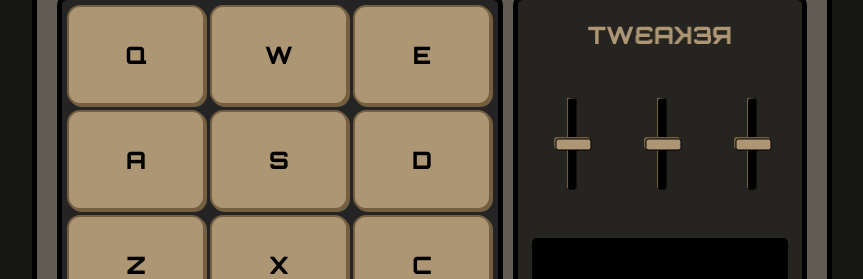
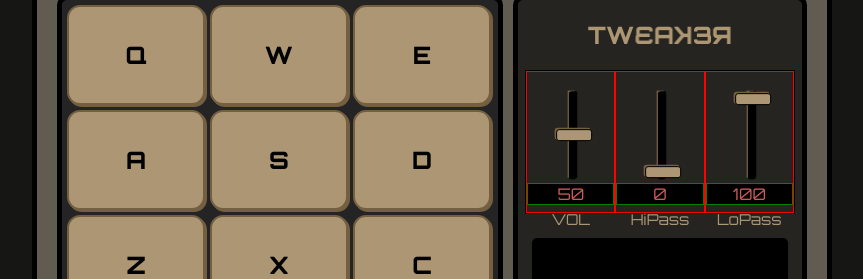
Before and after one commit to seantokuzo/DER-PC3000, a React (Create React App) app: page / in a window 1280 px wide. Shown: the part 235-514 px from the top of the page, without its empty margins (208-1071 px from the left). Built offline with nearby package versions, Linux system fonts and the light colour scheme.

Commit message:
display filter values but no actual filters hooked up

```diff
--- a/src/App.js
+++ b/src/App.js
@@ -32,7 +32,9 @@ function App() {
     type: '',
     name: '',
     src: '',
-    volume: 0.5
+    volume: 0.5,
+    hiPass: 0,
+    loPass: 1
   })
   const [myPads, setMyPads] = useState([
     {
@@ -41,7 +43,9 @@ function App() {
       type: sounds[4].type,
       name: sounds[4].samples[0].name,
       src: sounds[4].samples[0].src,
-      volume: 0.5
+      volume: 0.5,
+      hiPass: 0,
+      loPass: 1
     },
     {
       key: 'W',
@@ -49,7 +53,9 @@ function App() {
       type: sounds[4].type,
       name: sounds[4].samples[1].name,
       src: sounds[4].samples[1].src,
-      volume: 0.5
+      volume: 0.5,
+      hiPass: 0,
+      loPass: 1
     },
     {
       key: 'E',
@@ -57,7 +63,9 @@ function App() {
       type: sounds[1].type,
       name: sounds[1].samples[1].name,
       src: sounds[1].samples[1].src,
-      volume: 0.5
+      volume: 0.5,
+      hiPass: 0,
+      loPass: 1
     },
     {
       key: 'A',
@@ -65,7 +73,9 @@ function App() {
       type: sounds[0].type,
       name: sounds[0].samples[0].name,
       src: sounds[0].samples[0].src,
-      volume: 0.5
+      volume: 0.5,
+      hiPass: 0,
+      loPass: 1
     },
     {
       key: 'S',
@@ -73,7 +83,9 @@ function App() {
       type: sounds[0].type,
       name: sounds[0].samples[2].name,
       src: sounds[0].samples[2].src,
-      volume: 0.5
+      volume: 0.5,
+      hiPass: 0,
+      loPass: 1
     },
     {
       key: 'D',
@@ -81,7 +93,9 @@ function App() {
       type: sounds[2].type,
       name: sounds[2].samples[2].name,
       src: sounds[2].samples[2].src,
-      volume: 0.5
+      volume: 0.5,
+      hiPass: 0,
+      loPass: 1
     },
     {
       key: 'Z',
@@ -89,7 +103,9 @@ function App() {
       type: sounds[5].type,
       name: sounds[5].samples[4].name,
       src: sounds[5].samples[4].src,
-      volume: 0.5
+      volume: 0.5,
+      hiPass: 0,
+      loPass: 1
     },
     {
       key: 'X',
@@ -97,7 +113,9 @@ function App() {
       type: sounds[7].type,
       name: sounds[7].samples[3].name,
       src: sounds[7].samples[3].src,
-      volume: 0.5
+      volume: 0.5,
+      hiPass: 0,
+      loPass: 1
     },
     {
       key: 'C',
@@ -105,7 +123,9 @@ function App() {
       type: sounds[3].type,
       name: sounds[3].samples[2].name,
       src: sounds[3].samples[2].src,
-      volume: 0.5
+      volume: 0.5,
+      hiPass: 0,
+      loPass: 1
     }
   ])
 
@@ -278,8 +298,7 @@ function App() {
     }
   }
 
-  function resetVolume(e) {
-    console.log(e)
+  function resetVolume() {
     if (currentPad.code) {
       let sliceIndex = myPads.map((pad, ind) => {
         if (pad.key === currentPad.key) {
@@ -300,6 +319,102 @@ function App() {
       ]))
       const currentSound = document.getElementById(currentPad.key)
       currentSound.volume = 0.5
+    }
+  }
+
+  function adjustHiPass(e) {
+    if (currentPad.code) {
+      let sliceIndex = myPads.map((pad, ind) => {
+        if (pad.key === currentPad.key) {
+          return ind
+        } else return false
+      }).filter(item => item !== false)[0]
+      setCurrentPad(prevCurrentPad => ({
+        ...prevCurrentPad,
+        hiPass: e.target.value
+      }))
+      setMyPads(prevMyPads => ([
+        ...prevMyPads.slice(0, sliceIndex),
+        {
+          ...currentPad,
+          hiPass: e.target.value
+        },
+        ...(prevMyPads.slice(sliceIndex + 1))
+      ]))
+      // const currentSound = document.getElementById(currentPad.key)
+      // ADJUST THE ACTUAL FILTER ON THE SOUNDS HERE
+    }
+  }
+
+  function resetHiPass() {
+    if (currentPad.code) {
+      let sliceIndex = myPads.map((pad, ind) => {
+        if (pad.key === currentPad.key) {
+          return ind
+        } else return false
+      }).filter(item => item !== false)[0]
+      setCurrentPad(prevCurrentPad => ({
+        ...prevCurrentPad,
+        hiPass: 0
+      }))
+      setMyPads(prevMyPads => ([
+        ...prevMyPads.slice(0, sliceIndex),
+        {
+          ...currentPad,
+          hiPass: 0
+        },
+        ...(prevMyPads.slice(sliceIndex + 1))
+      ]))
+      // const currentSound = document.getElementById(currentPad.key)
+      // RESET ACTUAL FILTER ON SOUND HERE
+    }
+  }
+
+  function adjustLoPass(e) {
+    if (currentPad.code) {
+      let sliceIndex = myPads.map((pad, ind) => {
+        if (pad.key === currentPad.key) {
+          return ind
+        } else return false
+      }).filter(item => item !== false)[0]
+      setCurrentPad(prevCurrentPad => ({
+        ...prevCurrentPad,
+        loPass: e.target.value
+      }))
+      setMyPads(prevMyPads => ([
+        ...prevMyPads.slice(0, sliceIndex),
+        {
+          ...currentPad,
+          loPass: e.target.value
+        },
+        ...(prevMyPads.slice(sliceIndex + 1))
+      ]))
+      // const currentSound = document.getElementById(currentPad.key)
+      // ADJUST THE ACTUAL FILTER ON THE SOUNDS HERE
+    }
+  }
+
+  function resetLoPass() {
+    if (currentPad.code) {
+      let sliceIndex = myPads.map((pad, ind) => {
+        if (pad.key === currentPad.key) {
+          return ind
+        } else return false
+      }).filter(item => item !== false)[0]
+      setCurrentPad(prevCurrentPad => ({
+        ...prevCurrentPad,
+        loPass: 1
+      }))
+      setMyPads(prevMyPads => ([
+        ...prevMyPads.slice(0, sliceIndex),
+        {
+          ...currentPad,
+          loPass: 1
+        },
+        ...(prevMyPads.slice(sliceIndex + 1))
+      ]))
+      // const currentSound = document.getElementById(currentPad.key)
+      // RESET ACTUAL FILTER ON SOUND HERE
     }
   }
 
@@ -402,6 +517,10 @@ function App() {
           showMainMenu={showMainMenu}
           adjustVolume={adjustVolume}
           resetVolume={resetVolume}
+          adjustHiPass={adjustHiPass}
+          resetHiPass={resetHiPass}
+          adjustLoPass={adjustLoPass}
+          resetLoPass={resetLoPass}
         />
       </div>
     </main>
--- a/src/components/Controls.js
+++ b/src/components/Controls.js
@@ -1,6 +1,7 @@
-import React from "react"
+import React, { useEffect } from "react"
 
 export default function Controls(props) {
+
     const volumeSlider = (
         <div className='volume-slider'>
             <input
@@ -13,7 +14,7 @@ export default function Controls(props) {
                 placeholder="25%"
                 value={props.currentPad.volume}
                 id="volume"
-            />
+                />
         </div>
     )
     const hiPassSlider = (
@@ -21,13 +22,14 @@ export default function Controls(props) {
             <input
                 max='1'
                 min='0'
-                // onChange={this.adjustVolume}
+                onChange={(event) => props.adjustHiPass(event)}
+                onDoubleClick={props.resetHiPass}
                 step='0.01'
                 type='range'
                 placeholder="25%"
-                // value='50%'
+                value={props.currentPad.hiPass}
                 id="volume"
-            />
+                />
         </div>
     )
     const lowPassSlider = (
@@ -35,15 +37,18 @@ export default function Controls(props) {
             <input
                 max='1'
                 min='0'
-                // onChange={this.adjustVolume}
+                onChange={(event) => props.adjustLoPass(event)}
+                onDoubleClick={props.resetLoPass}
                 step='0.01'
                 type='range'
                 placeholder="25%"
-                // value='50%'
+                value='readOnly'
+                value={props.currentPad.loPass}
                 id="volume"
             />
         </div>
     )
+
     // console.log(props.currentPad)
     return (
         <div className="controls-div">
@@ -54,9 +59,21 @@ export default function Controls(props) {
                 <h2 className="backwards">R</h2>
             </div>
             <div id='sliders-div'>
-                {volumeSlider}
+                <div className="slider-div">
+                    {volumeSlider}
+                    <p className="slider-value">{Math.ceil(props.currentPad.volume * 100)}</p>
+                    <p className="slider-label">VOL</p>
+                </div>
+                <div className="slider-div">
                 {hiPassSlider}
+                    <p className="slider-value">{Math.ceil(props.currentPad.hiPass * 100)}</p>
+                    <p className="slider-label">HiPass</p>
+                </div>
+                <div className="slider-div">
                 {lowPassSlider}
+                    <p className="slider-value">{Math.ceil(props.currentPad.loPass * 100)}</p>
+                    <p className="slider-label">LoPass</p>
+                </div>
             </div>
             <div
                 id="current-pad-display"
@@ -64,6 +81,6 @@ export default function Controls(props) {
             >
                 <h6 id="display">{props.currentPad.name}</h6>
             </div>
-        </div>
+        </div >
     )
 }
--- a/src/controls.css
+++ b/src/controls.css
@@ -34,6 +34,48 @@
   transform:rotateY(180deg);
 }
 
+
+#sliders-div {
+  border: 1px solid black;
+  width: 95%;
+  height: 45%;
+  display: flex;
+  flex-direction: row;
+  align-items: center;
+  justify-content: space-between;
+
+  /* border: 1px solid black; */
+}
+
+.slider-div {
+  height: 100%;
+
+  border: 1px solid red;
+}
+
+.slider-value {
+  margin: 40px 0 0;
+  border: 1px solid green;
+  color: var(--menu-red);
+  background-color: black;
+}
+
+.slider-label {
+  font-size: 15px;
+  color: var(--pad);
+  margin: 5px 0;
+  /* border-bottom: 1px solid var(--pad); */
+}
+
+#sliders-div input {
+  box-shadow: 1.5px -1.5px 0px 0px var(--pad-dark);
+  margin-top: 60px;
+}
+
+input[type=range] {
+  transform: rotate(-90deg);
+}
+
 #current-pad-display {
   width: 90%;
   height: 60px;
@@ -60,25 +102,6 @@
   color: #972727;
   background-color: #000000;
   border: none;
-}
-
-#sliders-div {
-  width: 95%;
-  height: 45%;
-  display: flex;
-  flex-direction: row;
-  align-items: center;
-  justify-content: space-between;
-
-  /* border: 1px solid black; */
-}
-
-#sliders-div input {
-  box-shadow: 1.5px -1.5px 0px 0px var(--pad-dark);
-}
-
-input[type=range] {
-  transform: rotate(-90deg);
 }
 
 /*SLIDER SLIDER SLIDER SLIDER SLIDER SLIDER */
```
